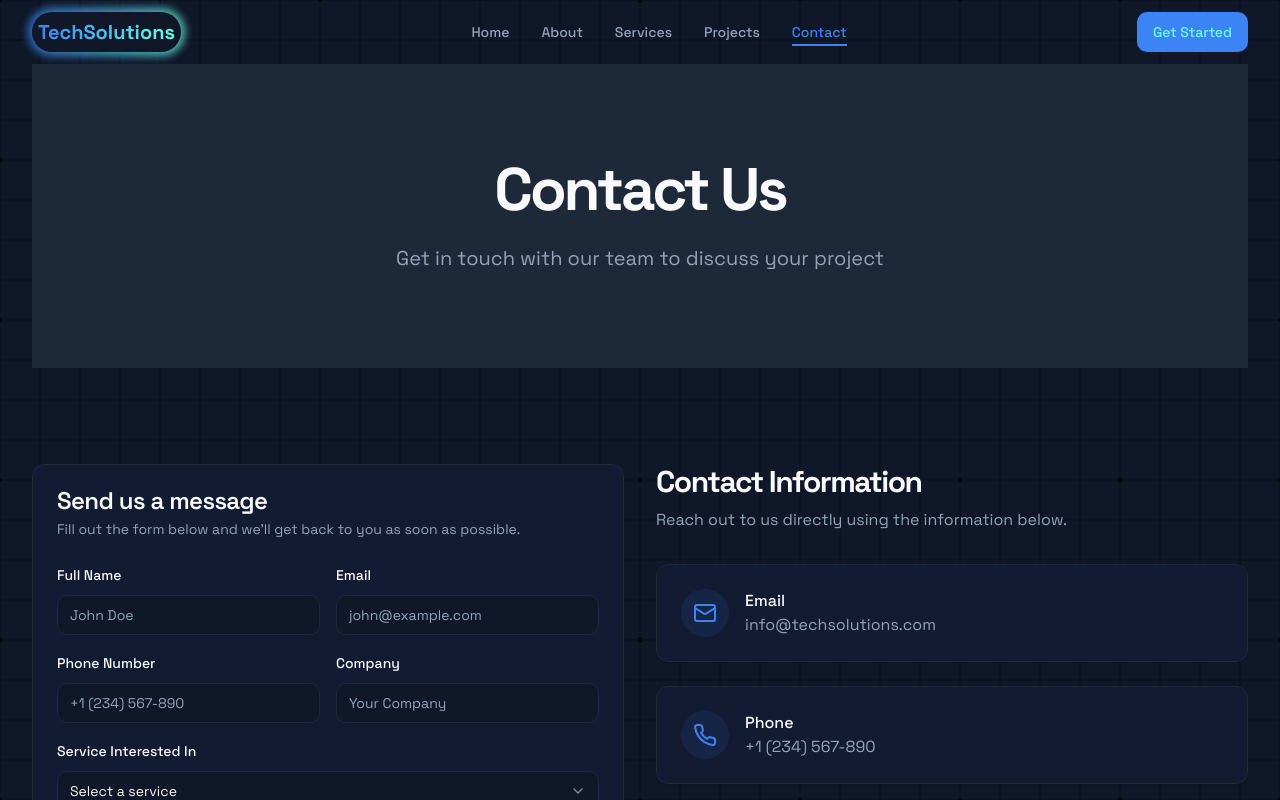
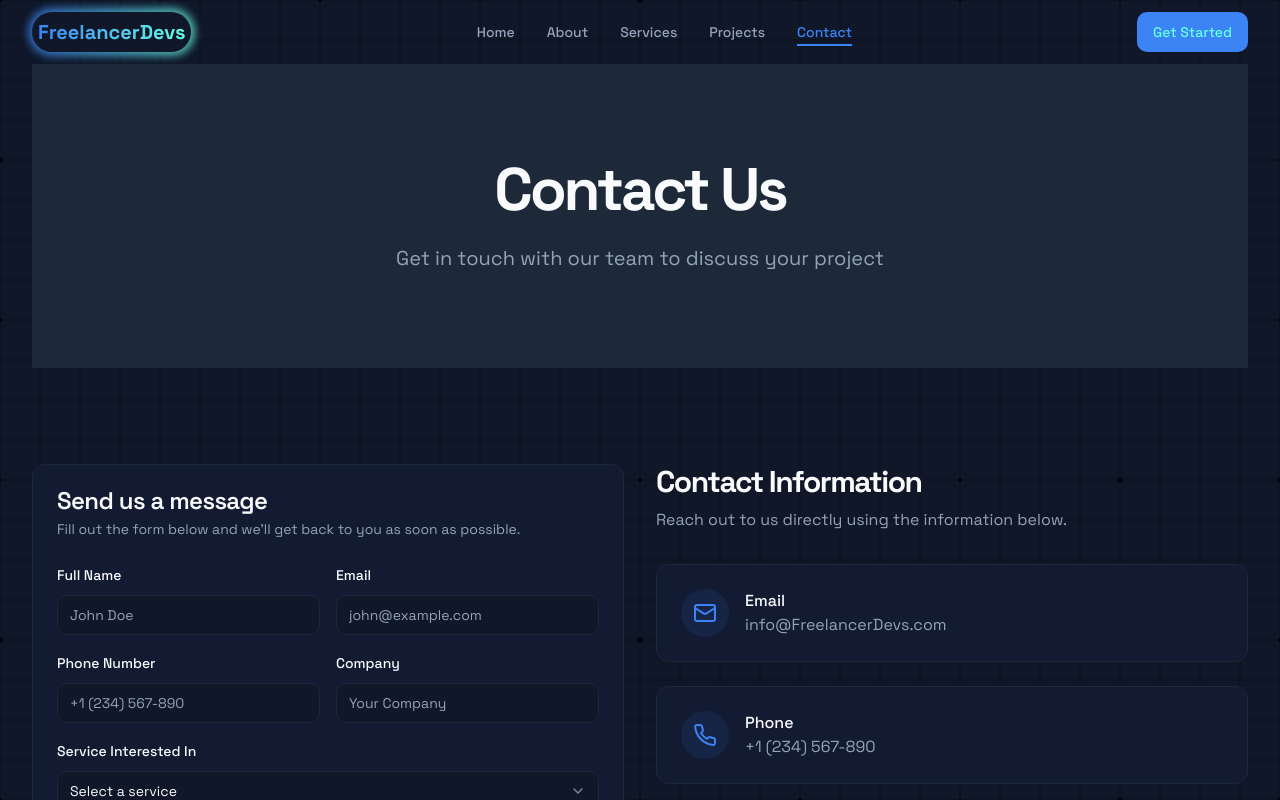
Before and after one commit to kajal-04/freelancerdevs, a Next.js app: page /contact in a window 1280 px wide. Shown: the top 800 px of the page. Built offline with nearby package versions, Linux system fonts and the light colour scheme.

Commit message:
changes text from techsolutions to freelancerdevs

```diff
--- a/app/contact/page.tsx
+++ b/app/contact/page.tsx
@@ -187,8 +187,8 @@ export default function ContactPage() {
                     </div>
                     <div>
                       <h3 className="font-medium">Email</h3>
-                      <Link href="mailto:info@techsolutions.com" className="text-muted-foreground hover:text-primary">
-                        info@techsolutions.com
+                      <Link href="mailto:info@FreelancerDevs.com" className="text-muted-foreground hover:text-primary">
+                        info@FreelancerDevs.com
                       </Link>
                     </div>
                   </CardContent>
--- a/app/page.tsx
+++ b/app/page.tsx
@@ -270,13 +270,13 @@ export default function HomePage() {
                 name: "Sarah Johnson",
                 role: "CEO, TechStart",
                 quote:
-                  "Working with TechSolutions transformed our online presence. Their team delivered a website that perfectly captures our brand and has significantly increased our conversion rates.",
+                  "Working with FreelancerDevs transformed our online presence. Their team delivered a website that perfectly captures our brand and has significantly increased our conversion rates.",
               },
               {
                 name: "Michael Chen",
                 role: "Marketing Director, GrowthCorp",
                 quote:
-                  "The digital marketing strategy developed by TechSolutions helped us reach new audiences and grow our customer base by 40% in just six months.",
+                  "The digital marketing strategy developed by FreelancerDevs helped us reach new audiences and grow our customer base by 40% in just six months.",
               },
               {
                 name: "Emily Rodriguez",
--- a/components/footer.tsx
+++ b/components/footer.tsx
@@ -9,7 +9,7 @@ export default function Footer() {
           <div className="grid grid-cols-1 gap-8 md:grid-cols-4">
             <div className="space-y-4">
               <h3 className="text-lg font-bold bg-clip-text text-transparent bg-gradient-to-r from-primary to-primary-foreground">
-                TechSolutions
+                FreelancerDevs
               </h3>
               <p className="text-sm text-muted-foreground">
                 Providing innovative digital solutions for businesses of all sizes since 2015.
@@ -113,10 +113,10 @@ export default function Footer() {
                 </li>
                 <li>
                   <Link
-                    href="mailto:info@techsolutions.com"
+                    href="mailto:info@FreelancerDevs.com"
                     className="text-muted-foreground hover:text-primary transition-colors duration-200"
                   >
-                    info@techsolutions.com
+                    info@FreelancerDevs.com
                   </Link>
                 </li>
                 <li>
@@ -132,7 +132,7 @@ export default function Footer() {
           </div>
           <div className="mt-12 border-t border-border/40 pt-6">
             <p className="text-center text-xs text-muted-foreground">
-              © {new Date().getFullYear()} TechSolutions. All rights reserved.
+              © {new Date().getFullYear()} FreelancerDevs. All rights reserved.
             </p>
           </div>
         </div>
--- a/components/navbar.tsx
+++ b/components/navbar.tsx
@@ -49,7 +49,7 @@ export default function Navbar() {
               <div className="absolute -inset-1 rounded-full bg-gradient-to-r from-primary to-primary-foreground opacity-75 blur-sm"></div>
               <div className="relative rounded-full bg-background p-1.5">
                 <span className="text-xl font-bold bg-clip-text text-transparent bg-gradient-to-r from-primary to-primary-foreground">
-                  TechSolutions
+                  FreelancerDevs
                 </span>
               </div>
             </motion.div>
```
